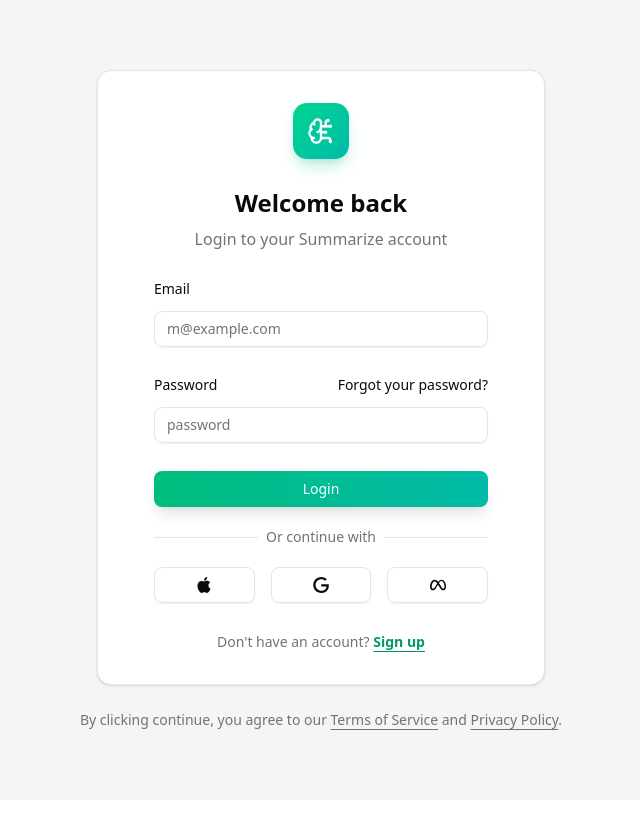
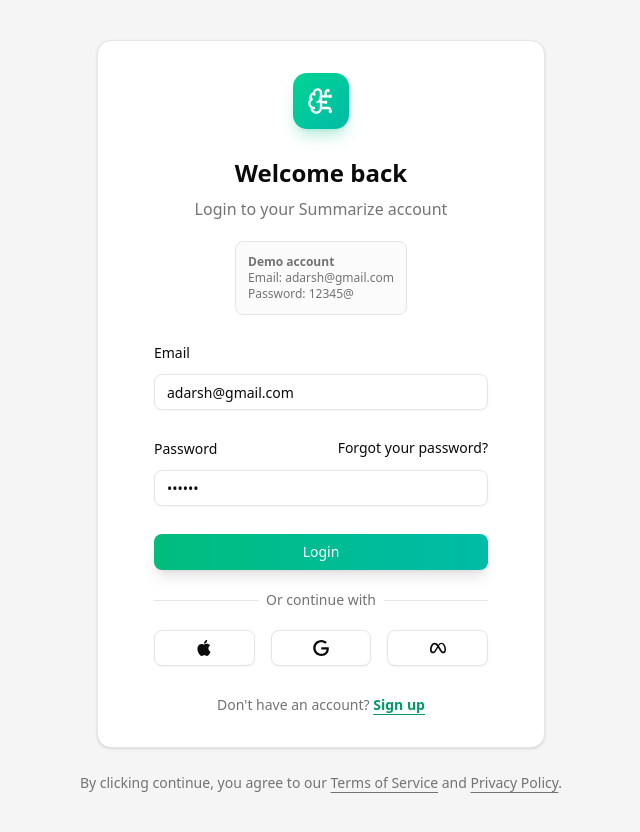
Before and after one commit to AdarshSpace/chat-with-pdf, a Next.js app: page /login in a window 1280 px wide. Shown: the whole page, without its empty margins (319-959 px from the left). Before the commit the page ends 800 px from the top, so only its background shows below. Built offline with nearby package versions, Linux system fonts and the light colour scheme.

Commit message:
demo account setup

```diff
--- a/src/components/auth/login.tsx
+++ b/src/components/auth/login.tsx
@@ -24,8 +24,8 @@
 
   const router = useRouter();
 
-  const [email, setEmail] = useState("")
-  const [password, setPassword] = useState("");
+  const [email, setEmail] = useState("adarsh@gmail.com")
+  const [password, setPassword] = useState("12345@");
 
   async function handleSubmit(e:  React.FormEvent){
     e.preventDefault();
@@ -50,7 +50,17 @@
                 <p className="text-muted-foreground text-balance">
                   Login to your Summarize account
                 </p>
+                   {/* Demo credentials info */}
+                   <div className="text-xs text-muted-foreground bg-muted/40 border rounded-md p-3 mt-3 text-left">
+                        <span className="font-semibold">Demo account</span>
+                        <br />
+                        Email: <span className="font-medium">adarsh@gmail.com</span>
+                        <br />
+                        Password: <span className="font-medium">12345@</span>
+                  </div>
+
               </div>
+
               <Field>
                 <FieldLabel htmlFor="email">Email</FieldLabel>
                 <Input
```
Also changed, not shown: 1 other file (tests, documents, lock files or other folders).
